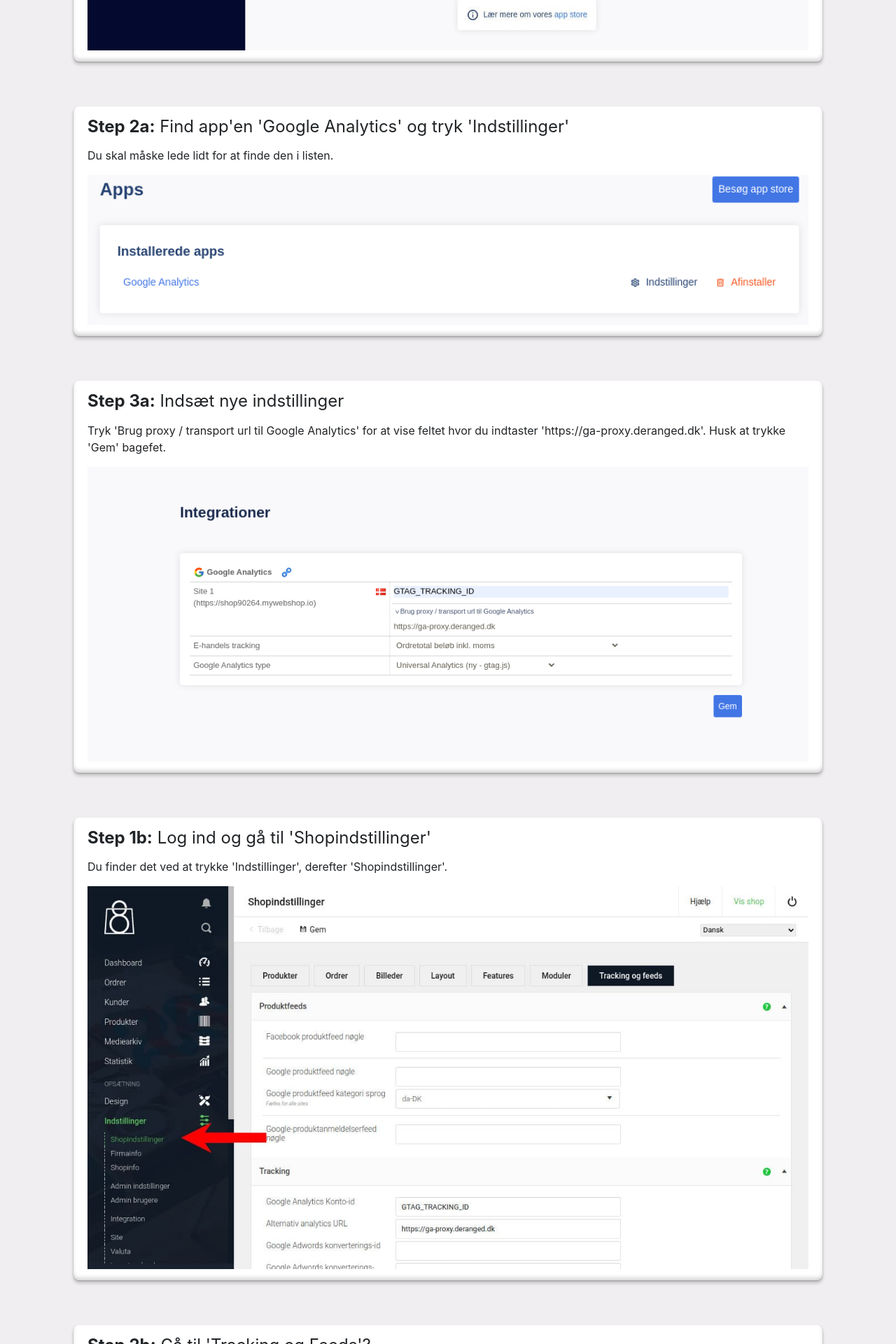
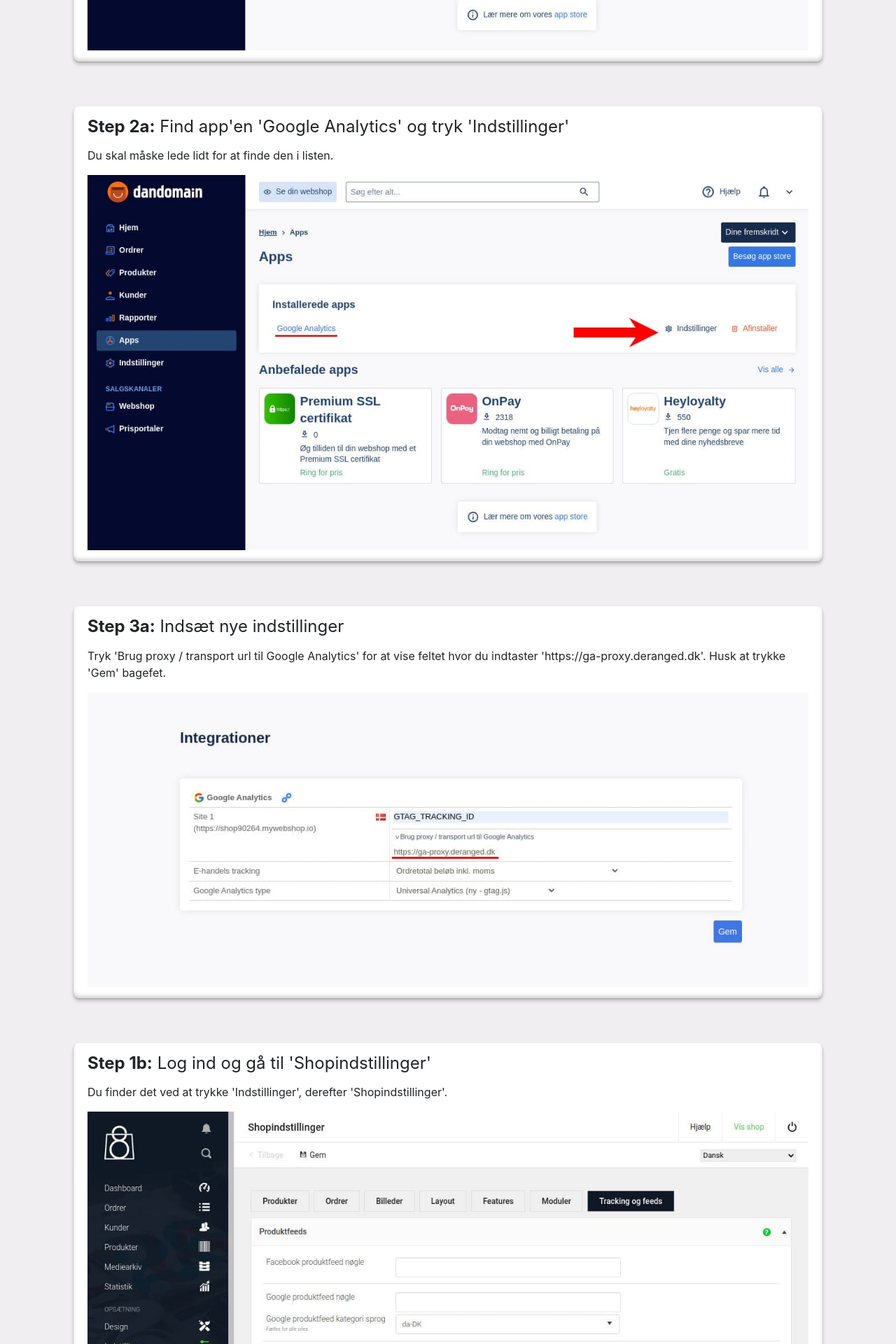
Before and after one commit to derangeddk/deranged.dk, a Jekyll site: the page built from da/fix-analytics/dandomain/index.html, in a window 1280 px wide. Shown: the part 1253-3173 px from the top of the page at 70% size. Built offline with Jekyll 4.4.1, drawn with Linux system fonts in a browser that asks for light colours.

Commit message:
Better images

```diff
--- a/da/fix-analytics/dandomain/index.html
+++ b/da/fix-analytics/dandomain/index.html
@@ -14,7 +14,7 @@
   </div>
 </div>
 
-<div class="container u-mb-md">
+<div class="container u-mb-lg">
   <div class="card">
     <div class="card__body">
       <h2 class="card__header">
@@ -42,7 +42,7 @@
         <strong>Step 2a:</strong> Find app'en 'Google Analytics' og tryk 'Indstillinger'
       </h2>
       <p>Du skal måske lede lidt for at finde den i listen.</p>
-      <img class="u-mt-md" src="/da/fix-analytics/dandomain/image2.png"/>
+      <img class="u-mt-md" src="/da/fix-analytics/dandomain/image-2a.jpg"/>
     </div>
   </div>
 
@@ -52,7 +52,7 @@
         <strong>Step 3a:</strong> Indsæt nye indstillinger
       </h2>
       <p>Tryk 'Brug proxy / transport url til Google Analytics' for at vise feltet hvor du indtaster 'https://ga-proxy.deranged.dk'. Husk at trykke 'Gem' bagefet.</p>
-      <img class="u-mt-md" src="/da/fix-analytics/dandomain/image5.png"/>
+      <img class="u-mt-md" src="/da/fix-analytics/dandomain/image-3a.jpg"/>
     </div>
   </div>
 
@@ -82,7 +82,7 @@
         <strong>Step 3b:</strong> Indsæt nye indstillinger
       </h2>
       <p>Under 'Tracking' finder du punktet 'Alternativ analytics URL' hvor du indtaster 'https://ga-proxy.deranged.dk'. Husk at trykke 'Gem'.</p>
-      <img class="u-mt-md" src="/da/fix-analytics/dandomain/image1.png"/>
+      <img class="u-mt-md" src="/da/fix-analytics/dandomain/image-3b.jpg"/>
     </div>
   </div>
 </div>
```
Also changed, not shown: da/fix-analytics/dandomain/image-2a.jpg (added), da/fix-analytics/dandomain/image-3a.jpg (added), da/fix-analytics/dandomain/image-3b.jpg (added), da/fix-analytics/dandomain/image1.png (deleted), da/fix-analytics/dandomain/image2.png (deleted), da/fix-analytics/dandomain/image3.png (deleted), da/fix-analytics/dandomain/image5.png (deleted).
